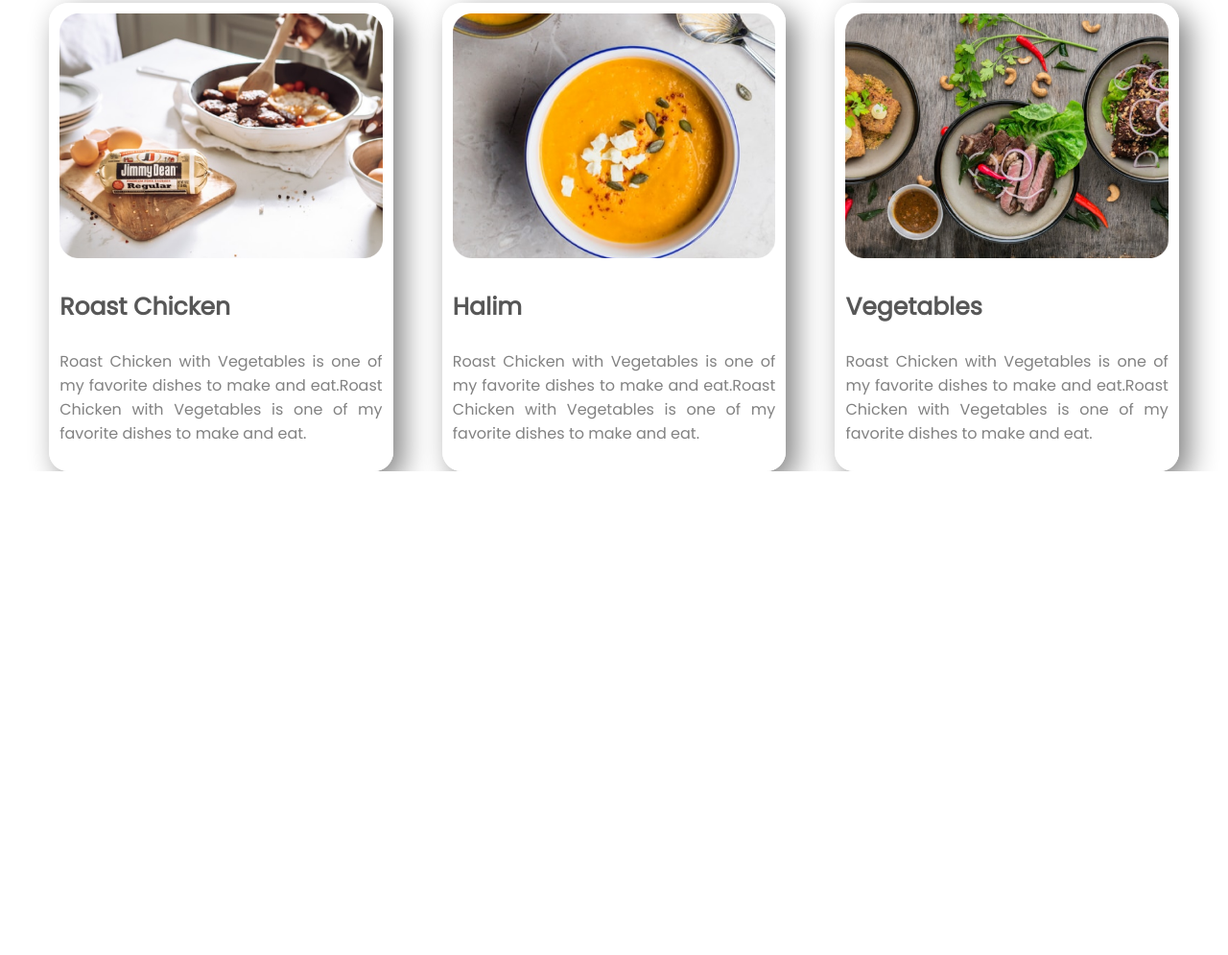
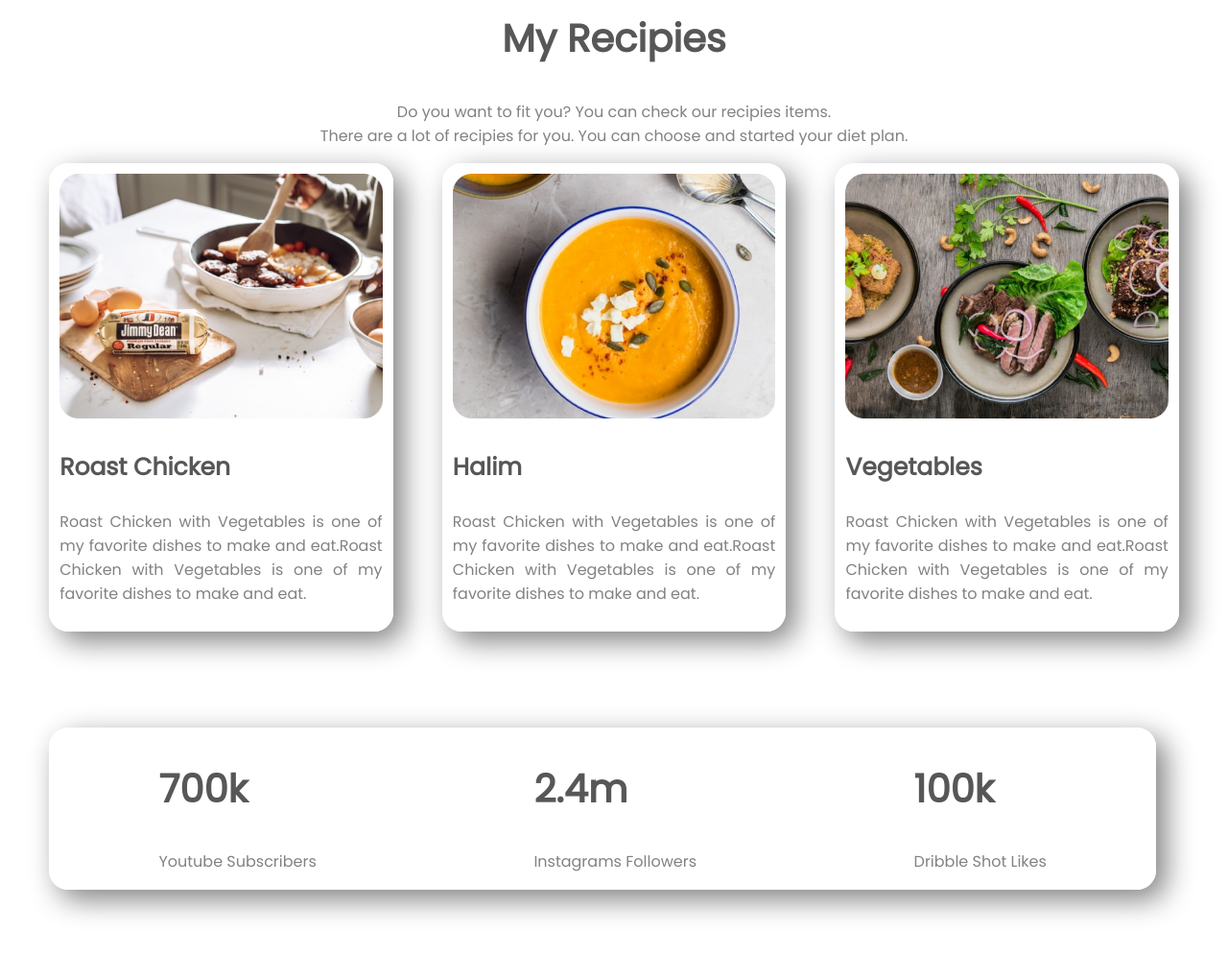
Before and after one commit to raselcomputer/food-network-project, a plain HTML site: page index.html in a window 1280 px wide. Shown: the part 1195-2190 px from the top of the page at 96% size. Before the commit the page ends 1686 px from the top, so only its background shows below. Drawn offline with Linux system fonts and the light colour scheme.

Commit message:
our-progress added

```diff
--- a/index.html
+++ b/index.html
@@ -70,5 +70,21 @@
             </div>
         </div>
     </section>
+    <section class="our-progress">
+        <div class="progress-item">
+            <div class="youbtube">
+                <h2>700k</h2>
+                <p>Youtube Subscribers</p>
+            </div>
+            <div class="instagram">
+                <h2>2.4m</h2>
+                <p>Instagrams Followers</p>
+            </div>
+            <div class="Dribbble">
+                <h2>100k</h2>
+                <p>Dribble Shot Likes</p>
+            </div>
+        </div>
+    </section>
 </body>
 </html>
--- a/style.css
+++ b/style.css
@@ -1,6 +1,9 @@
 body{
     font-family: 'Poppins', sans-serif;
     margin: 0;
+}
+section{
+    margin-bottom: 100px;
 }
 .flex-container{
     display: flex;
@@ -83,3 +86,23 @@ h2{
 #box-3{
     margin-right: 4%;
 }
+.our-progress{
+    width: 100%;
+    align-items: center;
+}
+.progress-item{
+    display: flex;
+    width: 90%;
+    box-shadow: 10px 10px 30px gray;
+    border-radius: 20px;
+    border: 1px solid white;
+    justify-content: space-around;
+    align-items: center;
+    margin-left: 4%;
+}
+.progress-item h2{
+    text-align: left;
+}
+.progress-item p{
+    text-align: left;
+}
```
